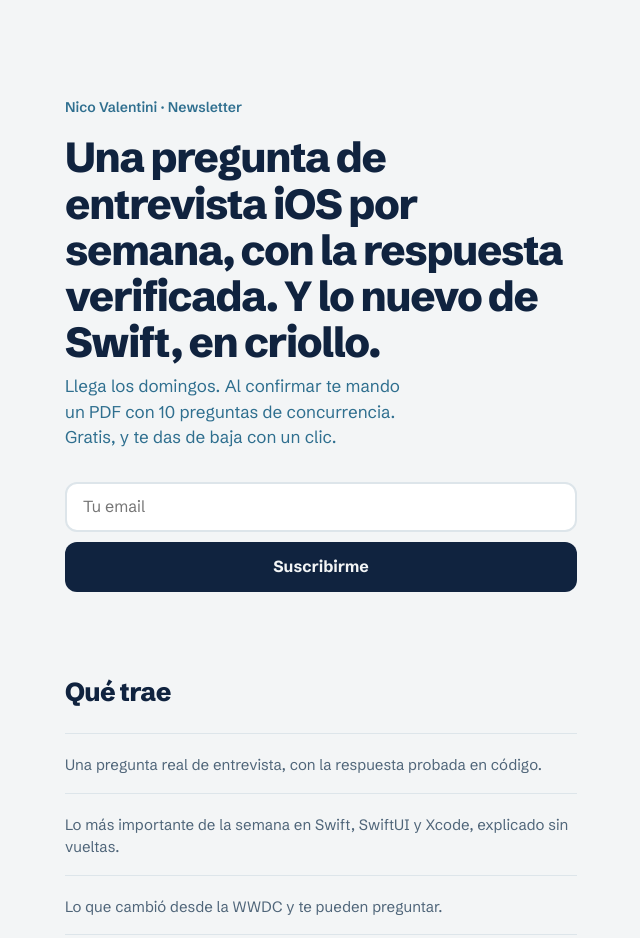
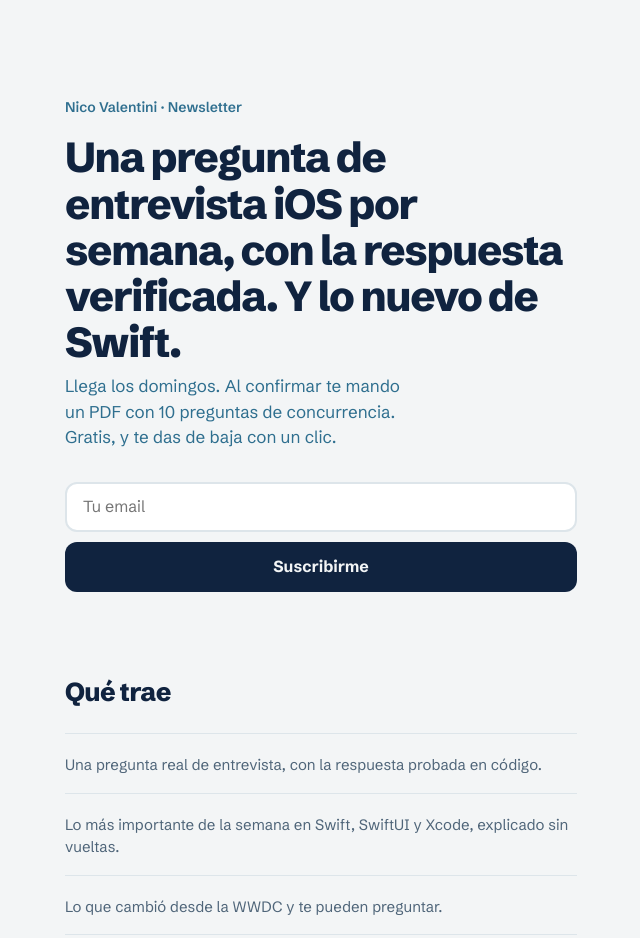
Before and after one commit to nicovma/nicovma.github.io, a plain HTML site: page newsletter/index.html in a window 1280 px wide. Shown: the top 938 px of the page, without its empty margins (319-959 px from the left). Drawn offline with Linux system fonts and the light colour scheme; no server answers.

Commit message:
Landing newsletter: sin "en criollo" en titular y metas

```diff
--- a/newsletter/index.html
+++ b/newsletter/index.html
@@ -4,9 +4,9 @@
   <meta charset="utf-8">
   <meta name="viewport" content="width=device-width, initial-scale=1">
   <title>Newsletter iOS · Nico Valentini</title>
-  <meta name="description" content="Una pregunta de entrevista iOS por semana, con la respuesta verificada. Y lo nuevo de Swift, en criollo.">
+  <meta name="description" content="Una pregunta de entrevista iOS por semana, con la respuesta verificada. Y lo nuevo de Swift.">
   <meta property="og:title" content="Newsletter iOS · Nico Valentini">
-  <meta property="og:description" content="Una pregunta de entrevista iOS por semana, con la respuesta verificada. Y lo nuevo de Swift, en criollo.">
+  <meta property="og:description" content="Una pregunta de entrevista iOS por semana, con la respuesta verificada. Y lo nuevo de Swift.">
   <meta property="og:type" content="website">
   <meta property="og:url" content="https://nicovma.github.io/newsletter/">
   <meta name="theme-color" content="#F3F5F6">
@@ -20,7 +20,7 @@
   <main class="page">
     <header class="hero">
       <p class="kicker"><a href="../">Nico Valentini</a> · Newsletter</p>
-      <h1 class="headline">Una pregunta de entrevista iOS por semana, con la respuesta verificada. Y lo nuevo de Swift, en criollo.</h1>
+      <h1 class="headline">Una pregunta de entrevista iOS por semana, con la respuesta verificada. Y lo nuevo de Swift.</h1>
       <p class="lede">Llega los domingos. Al confirmar te mando un PDF con 10 preguntas de concurrencia. Gratis, y te das de baja con un clic.</p>
     </header>
 
```
